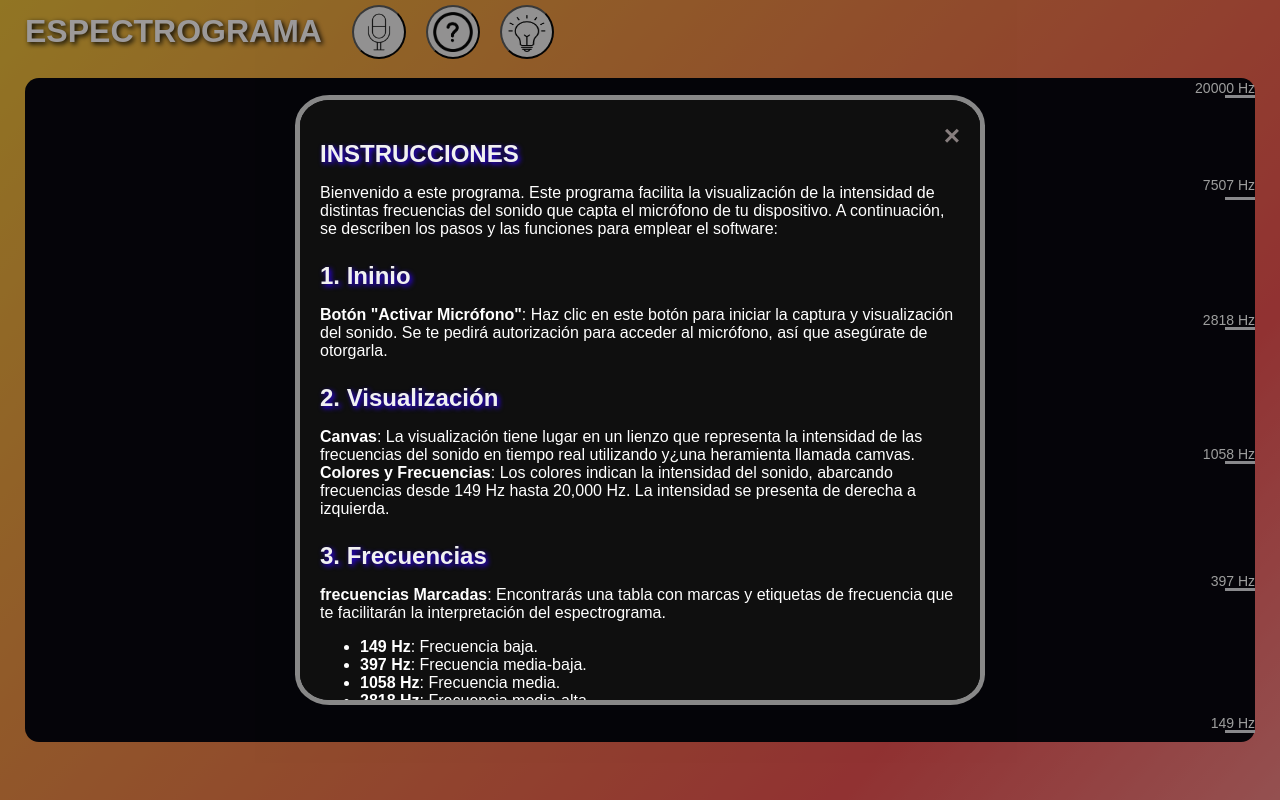
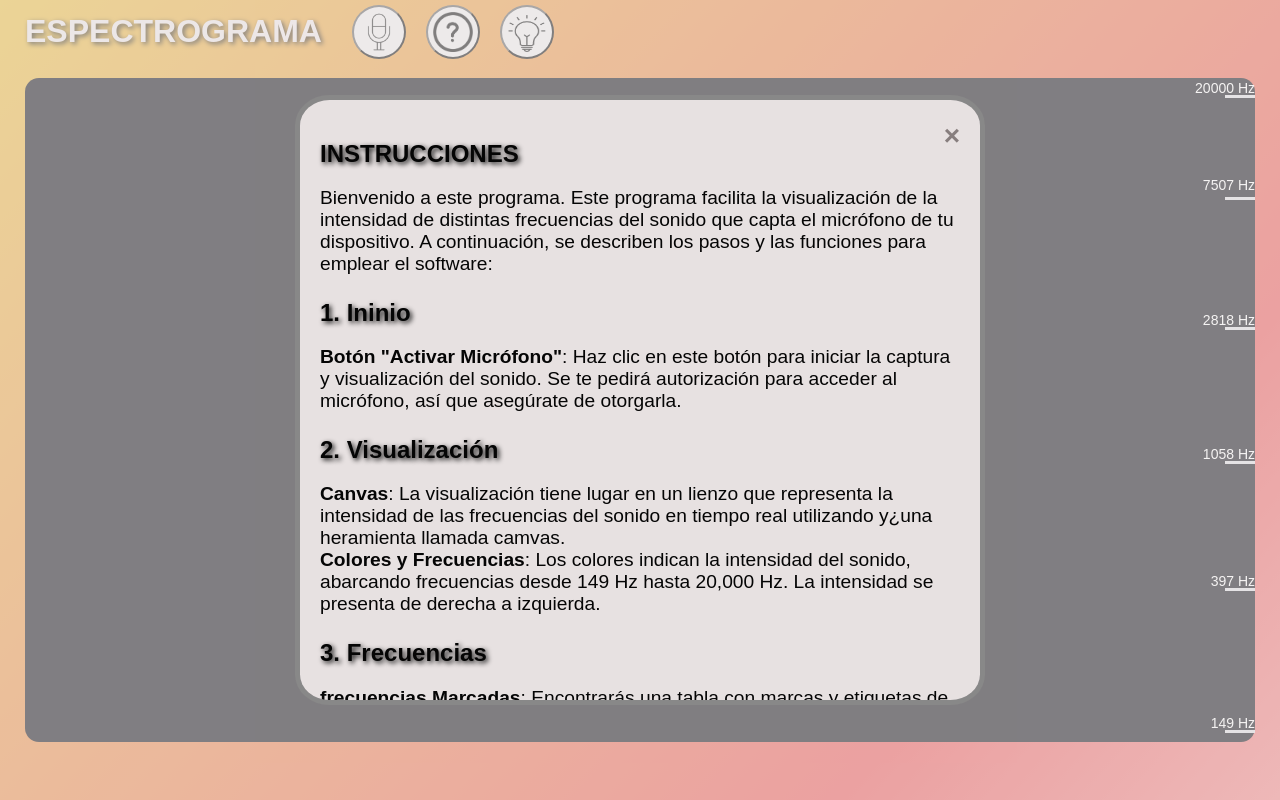
Before and after one commit to Perdomo150/-Online-Spectrogram, a plain HTML site: page index.html in a window 1280 px wide. Both pictures are taken after a click on the button 452 px from the left and 32 px from the top of the page. Drawn offline with Linux system fonts and the light colour scheme.

Commit message:
Actualización

```diff
--- a/index.html
+++ b/index.html
@@ -97,7 +97,7 @@
 
                 <p>Frecuencia baja: Produce sonidos graves (por ejemplo, el ruido de un tambor).</p>
                <p>Frecuencia alta: Produce sonidos agudos (como el canto de un pájaro).</p>
-                La frecuencia es lo que define el tono de un sonido: frecuencias más altas dan lugar a sonidos agudos, mientras que frecuencias más bajas generan sonidos graves. Además, la frecuencia es un concepto clave en diversas disciplinas, como la física, la música y las telecomunicaciones.</p>
+                <p>La frecuencia es lo que define el tono de un sonido: frecuencias más altas dan lugar a sonidos agudos, mientras que frecuencias más bajas generan sonidos graves. Además, la frecuencia es un concepto clave en diversas disciplinas, como la física, la música y las telecomunicaciones.</p>
 
             <h3>Que es la ¿Intensidad?</h3>
             <p>Es la representacion de la amplitud de la onda sonora, mostrando diferentes colores en el espectrograma; los colores más brillantes indican mayor intensidad.</p>
--- a/styles.css
+++ b/styles.css
@@ -44,7 +44,7 @@ body {
   text-shadow: 2px 2px 5px rgb(0, 0, 0); /* Sombra en el texto */
   font-size: 2em; /* Ajusta el tamaño del texto según sea necesario */
   margin-right: 20px;
-  color: #fcf8f8;
+  color: #ede5e5;
   margin-bottom: 1px; /* Espacio inferior */
 }
 
@@ -119,12 +119,12 @@ canvas {
   top: 0;
   width: 100%;
   height: 100%;
-  background-color: rgba(12, 12, 12, 0.4);
+  background-color: rgba(236, 233, 233, 0.541);
 }
 
 /*Modifica todo el contenido que se encuentre dentro del recuadro del modal */
 .modal-content {
-  background-color: #0f0f0f;
+  background-color: #e7e1e1;
   position: absolute;
   left: 50%;
   top: 50%;
@@ -138,18 +138,26 @@ canvas {
   scrollbar-width: none;
 }
 
+
 /* Modifica el color de los títulos dentro del recuadro del modal */
 .modal-content h2,
-.modal-content h3 {
-  color: #f1f1f1; /* Color del texto */
-  text-shadow: 2px 2px 5px rgb(47, 2, 250); /* Sombra en el texto */
+.modal-content h3  {
+  color: #050505; /* Color del texto */
+  text-shadow: 2px 2px 5px rgb(12, 12, 12); /* Sombra en el texto */
   font-size: 1.5em; /* Ajusta el tamaño del texto según sea necesario */
   margin-bottom: 15px; /* Espacio inferior */
 }
 
+/* Modifica el color de los títulos dentro del recuadro del modal */
+.modal-content p,
+.modal-content ul {
+  color: #050505; /* Color del texto */
+  font-size: 1.2em; /* Ajusta el tamaño del texto según sea necesario */
+  margin-bottom: 15px; /* Espacio inferior */
+}
 
 
-/*MOdifca el color y tamñao del indicador de cierre del nodal o ventana */
+/*MOdifca el color y tamñao del indicador de cierre del modal o ventana */
 .close {
   color: #877e7e;
   float: right;
```
